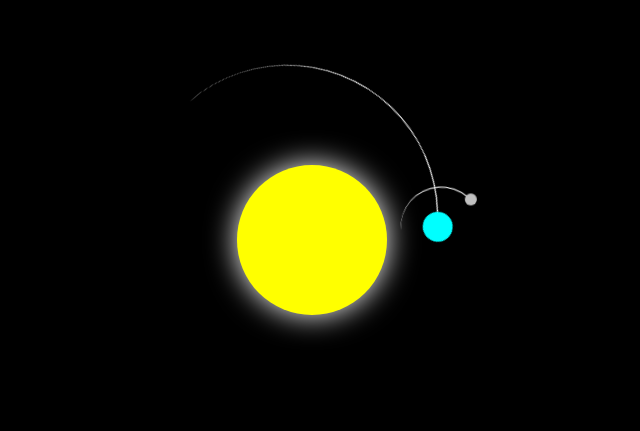
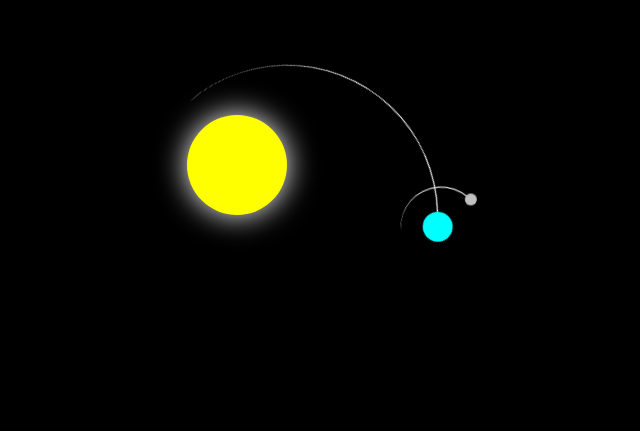
Before and after one commit to MaxMaxMoon/maxmaxmoon.github.io, a plain HTML site: page solar-system.html in a window 1280 px wide. Shown: the part 185-616 px from the top of the page, without its empty margins (353-993 px from the left). Drawn offline with Linux system fonts and the light colour scheme.

Commit message:
ändrar solens storlek

```diff
--- a/solar-system.html
+++ b/solar-system.html
@@ -19,10 +19,10 @@
       }
       .sun {
         position: absolute;
-        top: 15em;
-        left: 15em;
-        width: 15em;
-        height: 15em;
+        top: 10em;
+        left: 10em;
+        width: 10em;
+        height: 10em;
         background-color: yellow;
         border-radius: 50%;
         box-shadow: 0 0 3em white;
```
